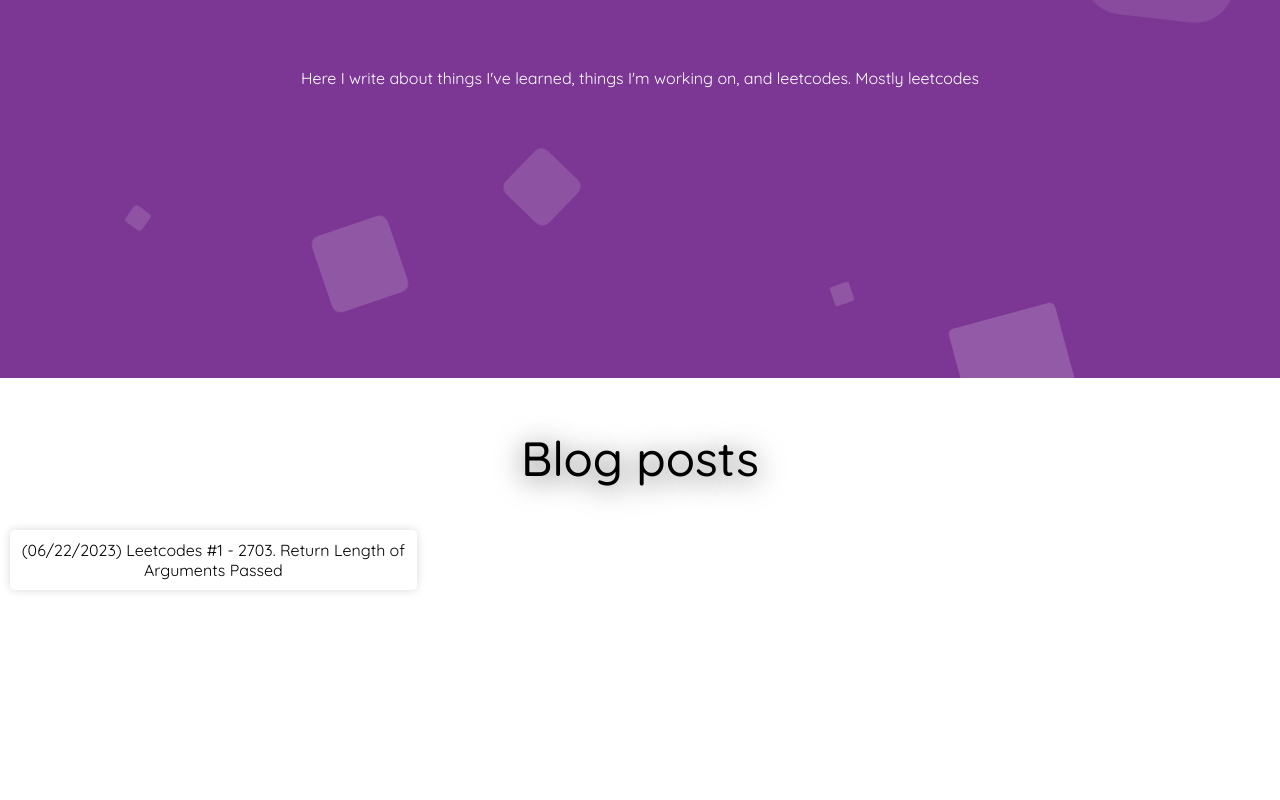
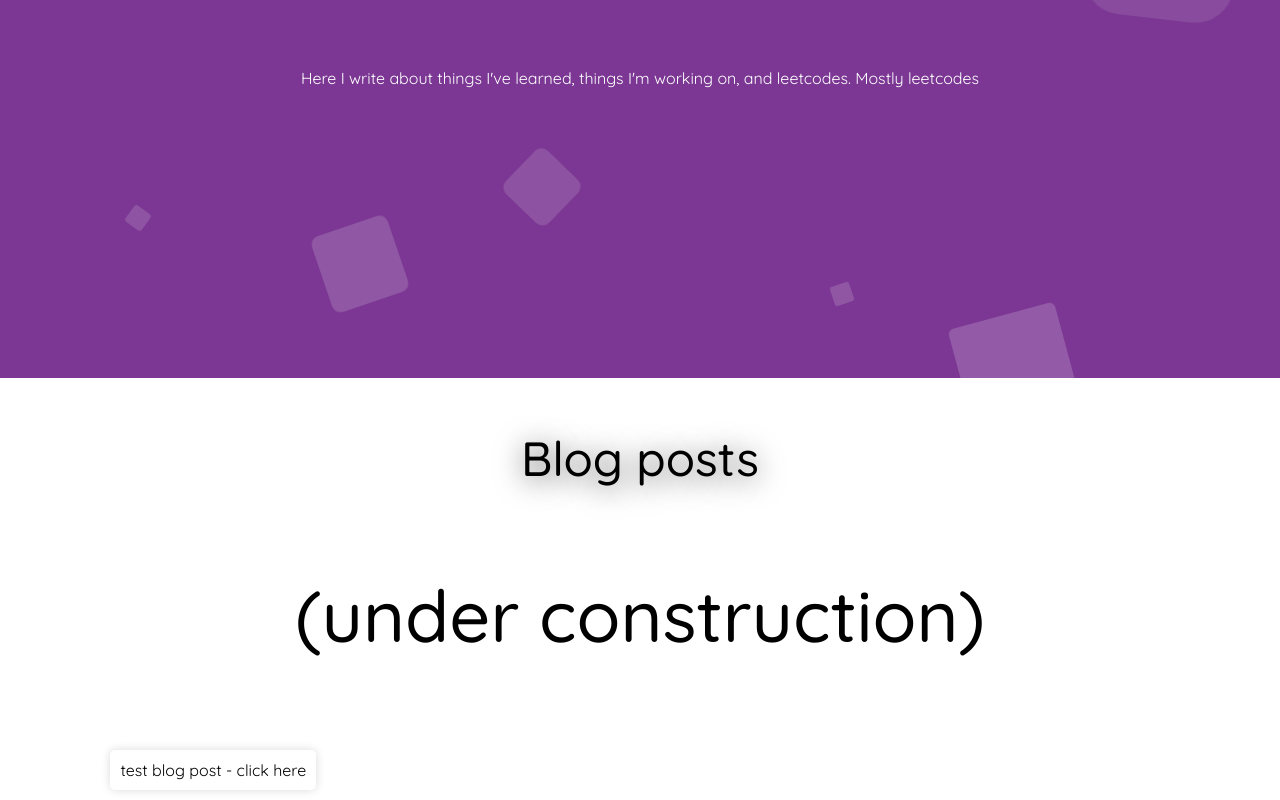
Before and after one commit to jwhunt19/portfolio, a Next.js app: page /blog in a window 1280 px wide. Shown: the part 422-1222 px from the top of the page. Before the commit the page ends 1022 px from the top, so only its background shows below. Built offline with nearby package versions, Linux system fonts and the light colour scheme; a web font is replaced by a local one.

Commit message:
add test button

```diff
--- a/pages/blog/index.js
+++ b/pages/blog/index.js
@@ -101,8 +101,9 @@ export default function Blog() {
 
     <div className='blog'>
       <h2>Blog posts</h2>
+      <h3>(under construction)</h3>
       <ul>
-        <li><Link href='/blog/leetcode/001-2703'><a>(06/22/2023) Leetcodes #1 - 2703. Return Length of Arguments Passed</a></Link></li>
+        <li><Link href='/posts/test'><a>test blog post - click here</a></Link></li>
       </ul>
     </div>
     </>
```
